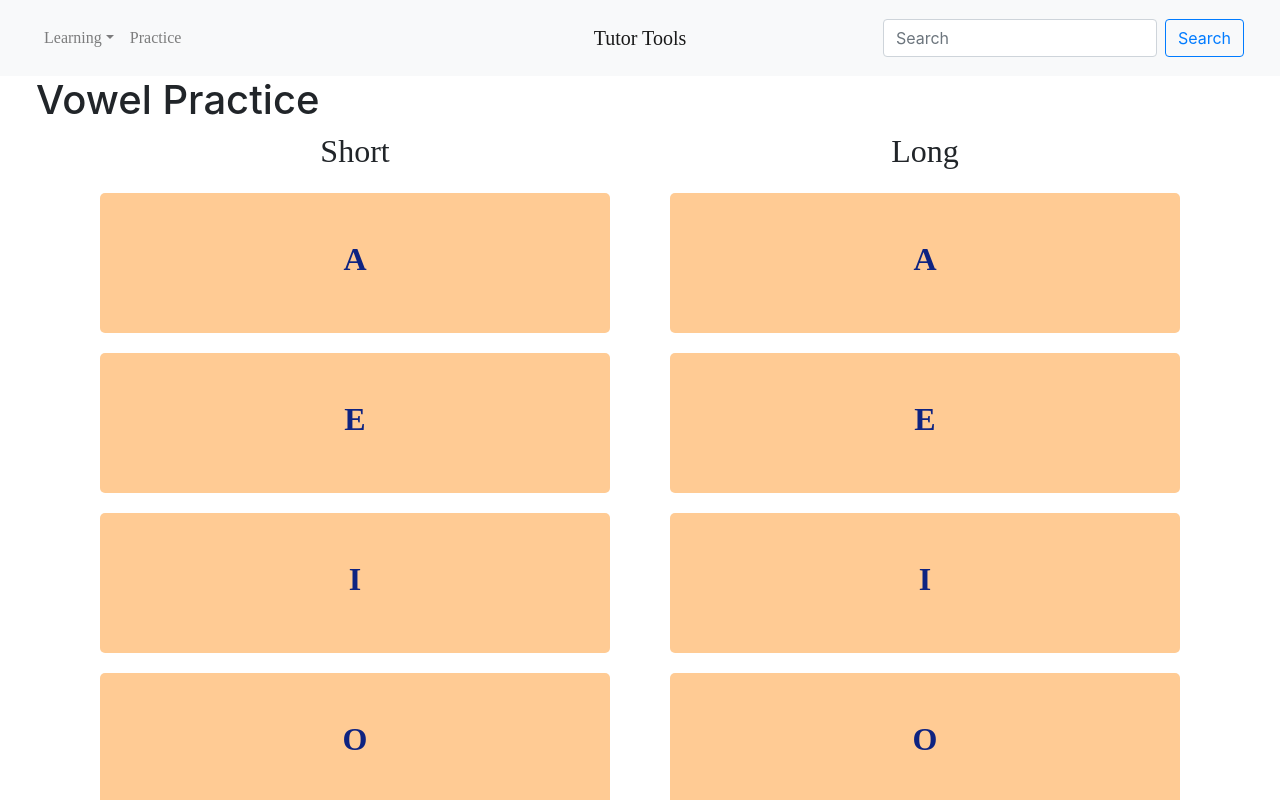
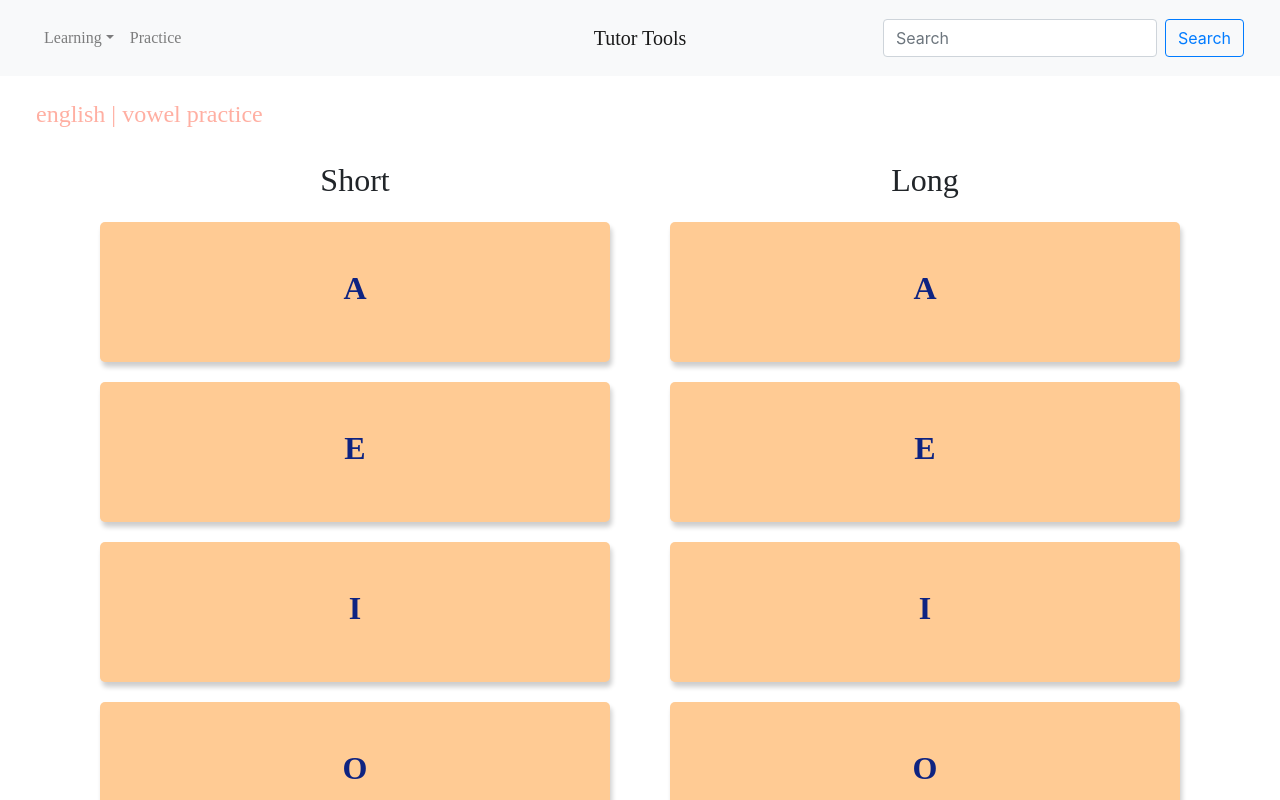
Before and after one commit to kennethjchow/TutorTools, a React (Create React App) app: page /practiceVowels in a window 1280 px wide. Shown: the top 800 px of the page. Built offline with nearby package versions, Linux system fonts and the light colour scheme; a web font is replaced by a local one.

Commit message:
Section header text change

```diff
--- a/src/components/vowel/VowelSound/VowelSound.css
+++ b/src/components/vowel/VowelSound/VowelSound.css
@@ -11,8 +11,9 @@
     align-items: center;
     justify-content: center;
     height: 100%;
-    background: var(--background-orange);;
+    background: var(--background-orange);
     border-radius: 5px;
     margin:5px;
     cursor: pointer;
+    box-shadow: 2px 5px 5px #cecece;
 }
--- a/src/components/vowel/vowelPracticePage/VowelPracticePage.css
+++ b/src/components/vowel/vowelPracticePage/VowelPracticePage.css
@@ -20,6 +20,11 @@
 }
 
 .section-header {
+  padding-top:24px;
+  padding-bottom:24px;
   padding-left: 36px;
   padding-right:36px;
+  color: #ffafa2;
+  font-family: rounded;
+
 }
--- a/src/components/vowel/vowelPracticePage/VowelPracticePage.js
+++ b/src/components/vowel/vowelPracticePage/VowelPracticePage.js
@@ -14,7 +14,7 @@ class VowelPracticePage extends React.Component {
     return (
         <div className="app-container">
             <div className="section-header">
-              <h1>Vowel Practice</h1>
+              <h4>english | vowel practice</h4>
             </div>
             <Container>
               <Row>
```
